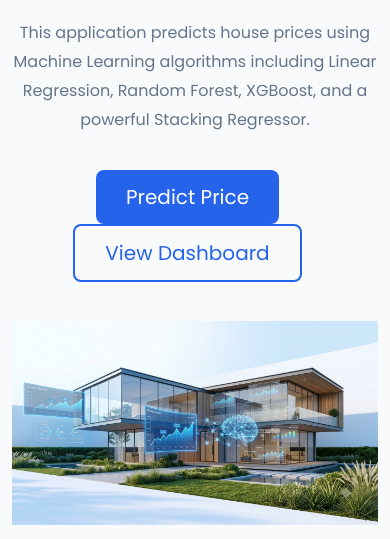
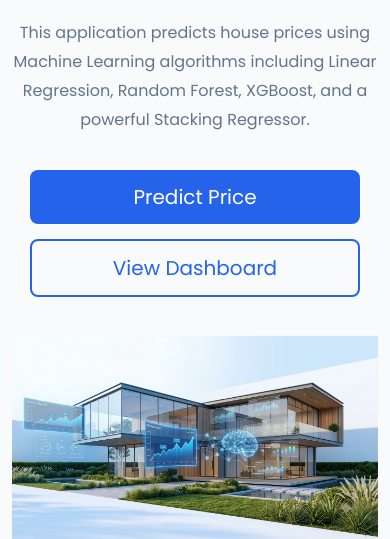
Before and after one commit to Lav9236/House_Price_Predictor, a Flask app: template templates/home.html in a window 390 px wide. Shown: the part 344-883 px from the top of the page. Run offline with Flask 3, Linux system fonts and the light colour scheme; the template is opened without the code that fills it, so the values that code supplies are empty.

Commit message:
Dashboard Update

```diff
--- a/static/css/home.css
+++ b/static/css/home.css
@@ -61,7 +61,7 @@ Hero Section
     line-height:1.8;
 
 }
-
+/*
 .hero-buttons{
 
     margin-top:35px;
@@ -72,6 +72,17 @@ Hero Section
 
     margin-right:15px;
 
+}*/
+
+.hero-buttons{
+    margin-top:35px;
+    display:flex;
+    gap:15px;
+    flex-wrap:wrap;
+}
+
+.hero-buttons .btn{
+    margin-right:0;
 }
 
 .hero-image{
@@ -140,6 +151,17 @@ Hero Section
 
         font-size:16px;
 
+    }
+
+    .hero-buttons{
+        flex-direction:column;
+        align-items:center;
+        gap:15px;
+    }
+
+    .hero-buttons .btn{
+        width:90%;
+        max-width:350px;
     }
 
 }
```
